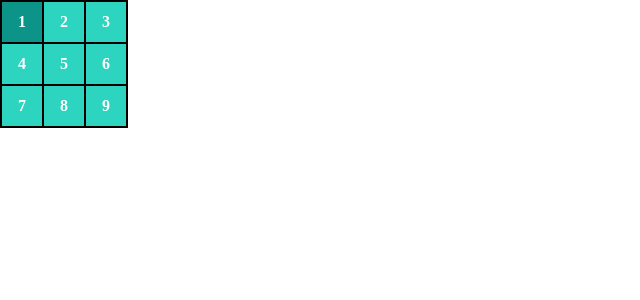
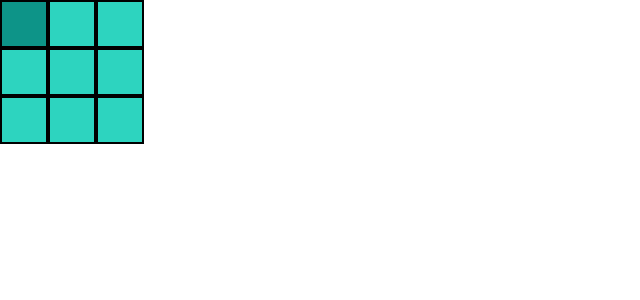
Before and after one commit to 20101301-Alina-Hasan/tic-tac-toe, a React (Create React App) app: page / in a window 1280 px wide. Shown: the top 300 px of the page, without its empty margins (0-640 px from the left). Built offline with nearby package versions, Linux system fonts and the light colour scheme.

Commit message:
update board

```diff
--- a/src/App.css
+++ b/src/App.css
@@ -1,11 +1,7 @@
-.button-base {
-  @apply bg-teal-400 hover:bg-teal-600 text-white font-bold py-2 px-4 border-2 border-black;
+.square {
+  @apply w-12 h-12 hover:bg-teal-600 text-white font-bold border-2 border-black;
 }
 
-.no-border-r {
-  @apply border-r-0;
+.board-row {
+  @apply flex space-x-0;
 }
-
-.no-border-t {
-  @apply border-t-0;
-}
--- a/src/App.tsx
+++ b/src/App.tsx
@@ -1,22 +1,47 @@
 import './App.css';
+import { useState } from 'react';
 
-export default function Square() {
+function Square({ value, handleClick, isClicked }: { value: string, handleClick: () => void, isClicked: boolean }) {
+  return (
+    <button
+      className={`square ${isClicked ? 'bg-teal-600' : 'bg-teal-400'}`}
+      onClick={handleClick}
+    >
+      {value}
+    </button>
+  );
+}
+
+export default function Board() {
+  const [values, setValues] = useState(Array(9).fill(''));
+  const [clicked, setClicked] = useState(Array(9).fill(false));
+
+  function onCell(i: number) {
+    const nextValues = values.slice();
+    nextValues[i] = 'X';
+    setValues(nextValues);
+
+    const nextClicked = clicked.slice();
+    nextClicked[i] = true;
+    setClicked(nextClicked);
+  }
+
   return (
     <>
-      <div className='board-row'>
-        <button className="button-base  no-border-r">1</button>
-        <button className="button-base  no-border-r">2</button>
-        <button className="button-base">3</button>
+      <div className="board-row">
+        <Square value={values[0]} handleClick={() => onCell(0)} isClicked={clicked[0]} />
+        <Square value={values[1]} handleClick={() => onCell(1)} isClicked={clicked[1]} />
+        <Square value={values[2]} handleClick={() => onCell(2)} isClicked={clicked[2]} />
       </div>
-      <div className='board-row'>
-        <button className="button-base no-border-r no-border-t">4</button>
-        <button className="button-base no-border-r no-border-t">5</button>
-        <button className="button-base no-border-t">6</button>
+      <div className="board-row">
+        <Square value={values[3]} handleClick={() => onCell(3)} isClicked={clicked[3]} />
+        <Square value={values[4]} handleClick={() => onCell(4)} isClicked={clicked[4]} />
+        <Square value={values[5]} handleClick={() => onCell(5)} isClicked={clicked[5]} />
       </div>
-      <div className='board-row'>
-        <button className="button-base no-border-r no-border-t">7</button>
-        <button className="button-base no-border-r no-border-t">8</button>
-        <button className="button-base no-border-t">9</button>
+      <div className="board-row">
+        <Square value={values[6]} handleClick={() => onCell(6)} isClicked={clicked[6]} />
+        <Square value={values[7]} handleClick={() => onCell(7)} isClicked={clicked[7]} />
+        <Square value={values[8]} handleClick={() => onCell(8)} isClicked={clicked[8]} />
       </div>
     </>
   );
```
